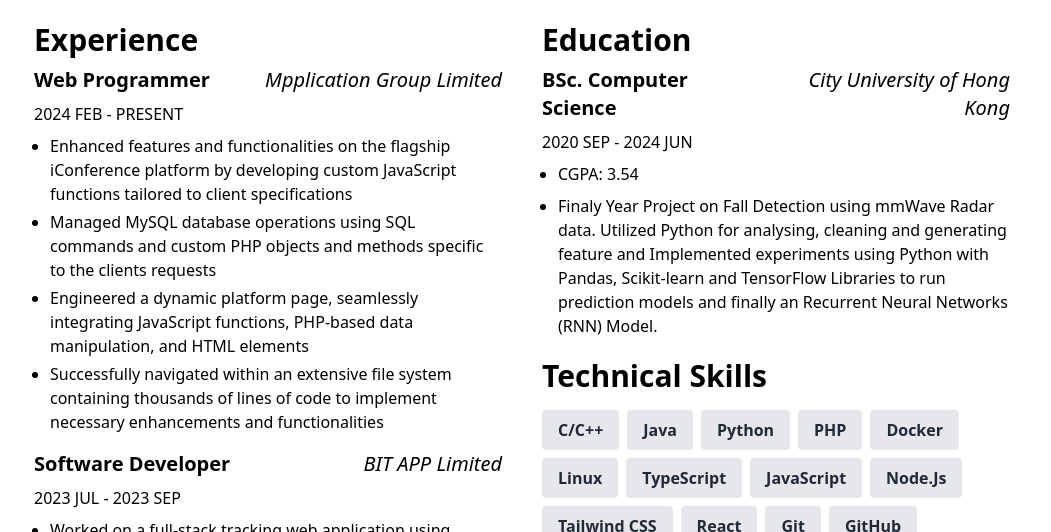
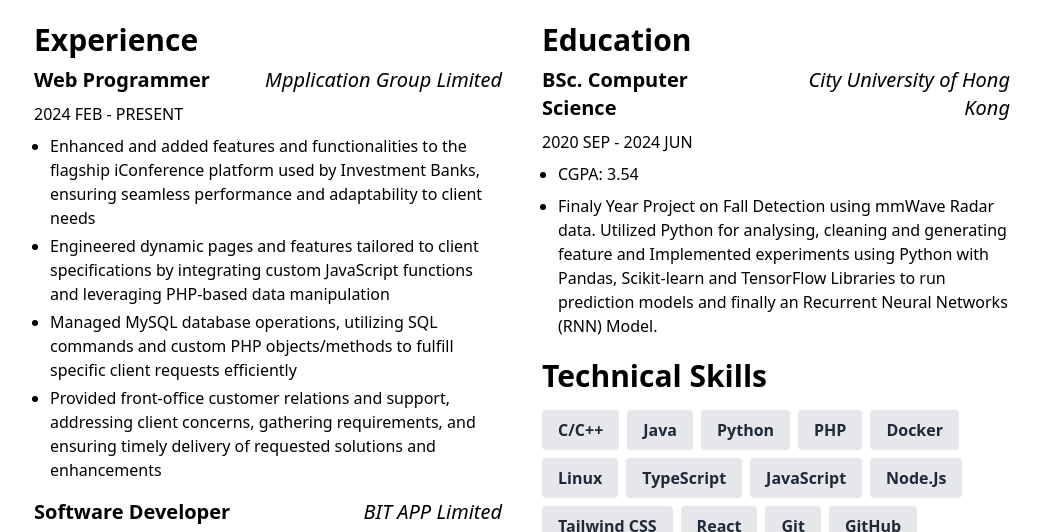
Before and after one commit to towsifali/Portfolio, a Next.js app: page / in a window 1280 px wide. Shown: the part 1061-1593 px from the top of the page, without its empty margins (118-1169 px from the left). Built offline with nearby package versions, Linux system fonts and the light colour scheme.

Commit message:
Update ContentSection.tsx

```diff
--- a/components/ContentSection.tsx
+++ b/components/ContentSection.tsx
@@ -9,10 +9,10 @@ const data = [
         subheading: "Mpplication Group Limited",
         date: "2024 FEB    -      PRESENT",
         info: [
-          "Enhanced features and functionalities on the flagship iConference platform by developing custom JavaScript functions tailored to client specifications",
-          "Managed MySQL database operations using SQL commands and custom PHP objects and methods specific to the clients requests",
-          "Engineered a dynamic platform page, seamlessly integrating JavaScript functions, PHP-based data manipulation, and HTML elements",
-          "Successfully navigated within an extensive file system containing thousands of lines of code to implement necessary enhancements and functionalities",
+          "Enhanced and added features and functionalities to the flagship iConference platform used by Investment Banks, ensuring seamless performance and adaptability to client needs",
+          "Engineered dynamic pages and features tailored to client specifications by integrating custom JavaScript functions and leveraging PHP-based data manipulation",
+          "Managed MySQL database operations, utilizing SQL commands and custom PHP objects/methods to fulfill specific client requests efficiently",
+          "Provided front-office customer relations and support, addressing client concerns, gathering requirements, and ensuring timely delivery of requested solutions and enhancements",
         ],
       },
     ],
```
